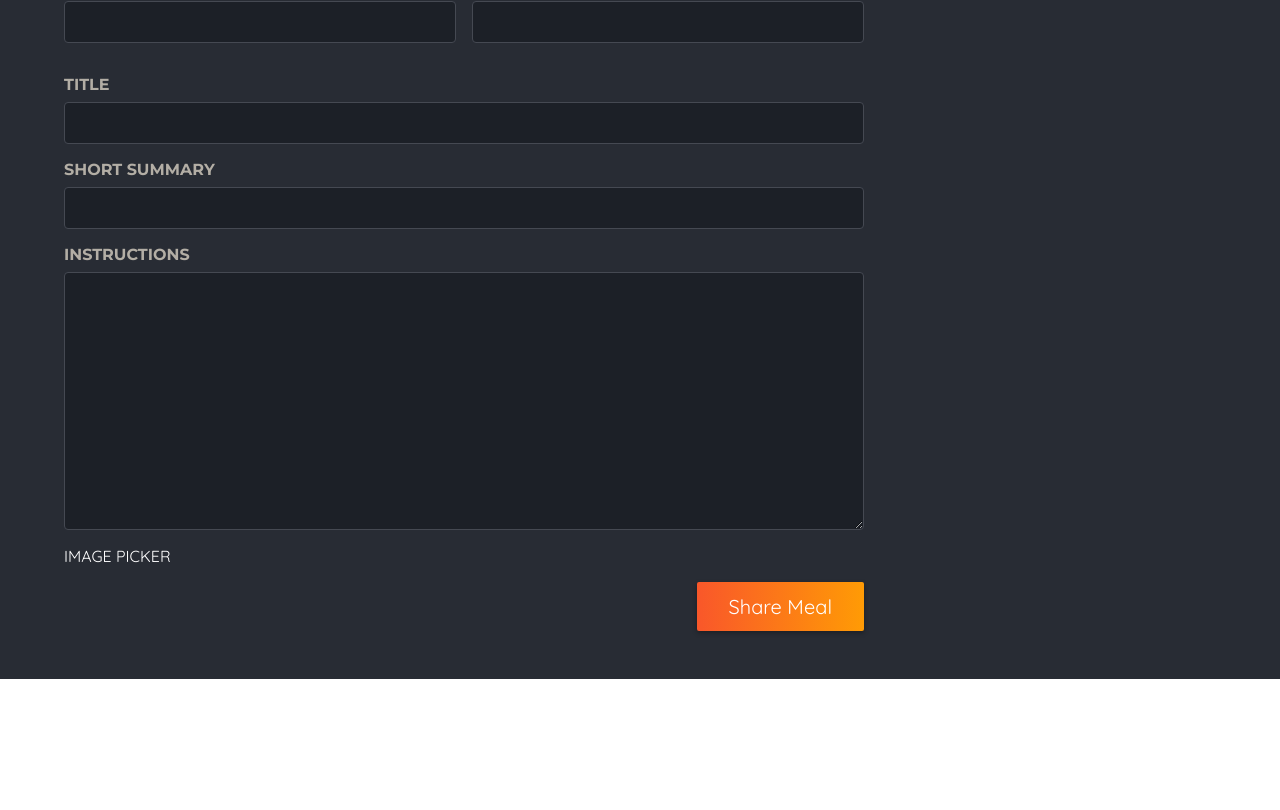
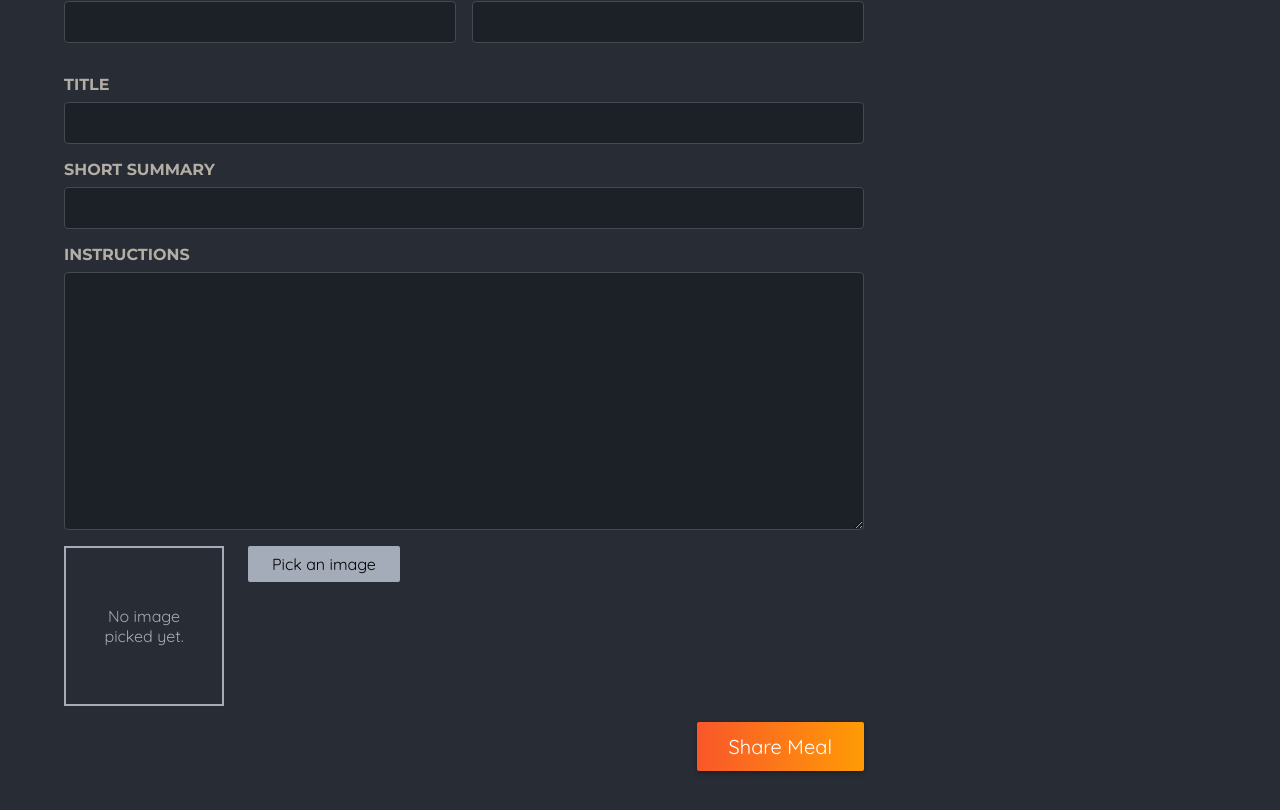
Before and after one commit to LitvintsevIgor/next-level-food, a Next.js app: page /meals/share in a window 1280 px wide. Shown: the part 476-1286 px from the top of the page. Before the commit the page ends 1155 px from the top, so only its background shows below. Built offline with nearby package versions, Linux system fonts and the light colour scheme.

Commit message:
add ImagePicker

```diff
--- a/app/meals/share/page.js
+++ b/app/meals/share/page.js
@@ -1,4 +1,5 @@
 import classes from "./page.module.css";
+import ImagePicker from "@/components/meals/image-picker";
 
 export default function ShareMealPage() {
   return (
@@ -38,7 +39,7 @@
               required
             ></textarea>
           </p>
-          IMAGE PICKER
+          <ImagePicker />
           <p className={classes.actions}>
             <button type="submit">Share Meal</button>
           </p>
--- /dev/null
+++ b/components/meals/image-picker.js
@@ -0,0 +1,56 @@
+"use client";
+
+import { useRef, useState } from "react";
+import classes from "./image-picker.module.css";
+
+import Image from "next/image";
+
+export default function ImagePicker({ label, name }) {
+  const [pickedImage, setPickedImage] = useState();
+  const imageInputRef = useRef();
+
+  function handlePickClick() {
+    imageInputRef.current.click();
+  }
+
+  function handleImageChange(event) {
+    const file = event.target.files[0];
+
+    if (!file) {
+      setPickedImage(null);
+      return;
+    }
+
+    const fileReader = new FileReader();
+    fileReader.onload = () => setPickedImage(fileReader.result);
+    fileReader.readAsDataURL(file);
+  }
+
+  return (
+    <div className={classes.picker}>
+      <label htmlFor={name}>{label}</label>
+      <div className={classes.controls}>
+        <div className={classes.preview}>
+          {!pickedImage && <p>No image picked yet.</p>}
+          {pickedImage && <Image src={pickedImage} alt="Picked image" fill />}
+        </div>
+        <input
+          type="file"
+          id={name}
+          accept="image/jpeg, image/png"
+          name={name}
+          className={classes.input}
+          ref={imageInputRef}
+          onChange={handleImageChange}
+        />
+        <button
+          className={classes.button}
+          type="button"
+          onClick={handlePickClick}
+        >
+          Pick an image
+        </button>
+      </div>
+    </div>
+  );
+}
--- /dev/null
+++ b/components/meals/image-picker.module.css
@@ -0,0 +1,45 @@
+.controls {
+  display: flex;
+  align-items: flex-start;
+  gap: 1.5rem;
+  margin-bottom: 1rem;
+}
+
+.picker .input {
+  display: none;
+}
+
+.picker .button {
+  border: 0;
+  padding: 0.5rem 1.5rem;
+  background: #a4abb9;
+  border-radius: 2px;
+  cursor: pointer;
+  font: inherit;
+}
+
+.picker .button:hover,
+.picker .button:focus {
+  background: #b3b9c6;
+}
+
+.preview {
+  width: 10rem;
+  height: 10rem;
+  border: 2px solid #a4abb9;
+  display: flex;
+  justify-content: center;
+  align-items: center;
+  text-align: center;
+  color: #a4abb9;
+  position: relative;
+}
+
+.preview p {
+  margin: 0;
+  padding: 1rem;
+}
+
+.preview img {
+  object-fit: cover;
+}
```
